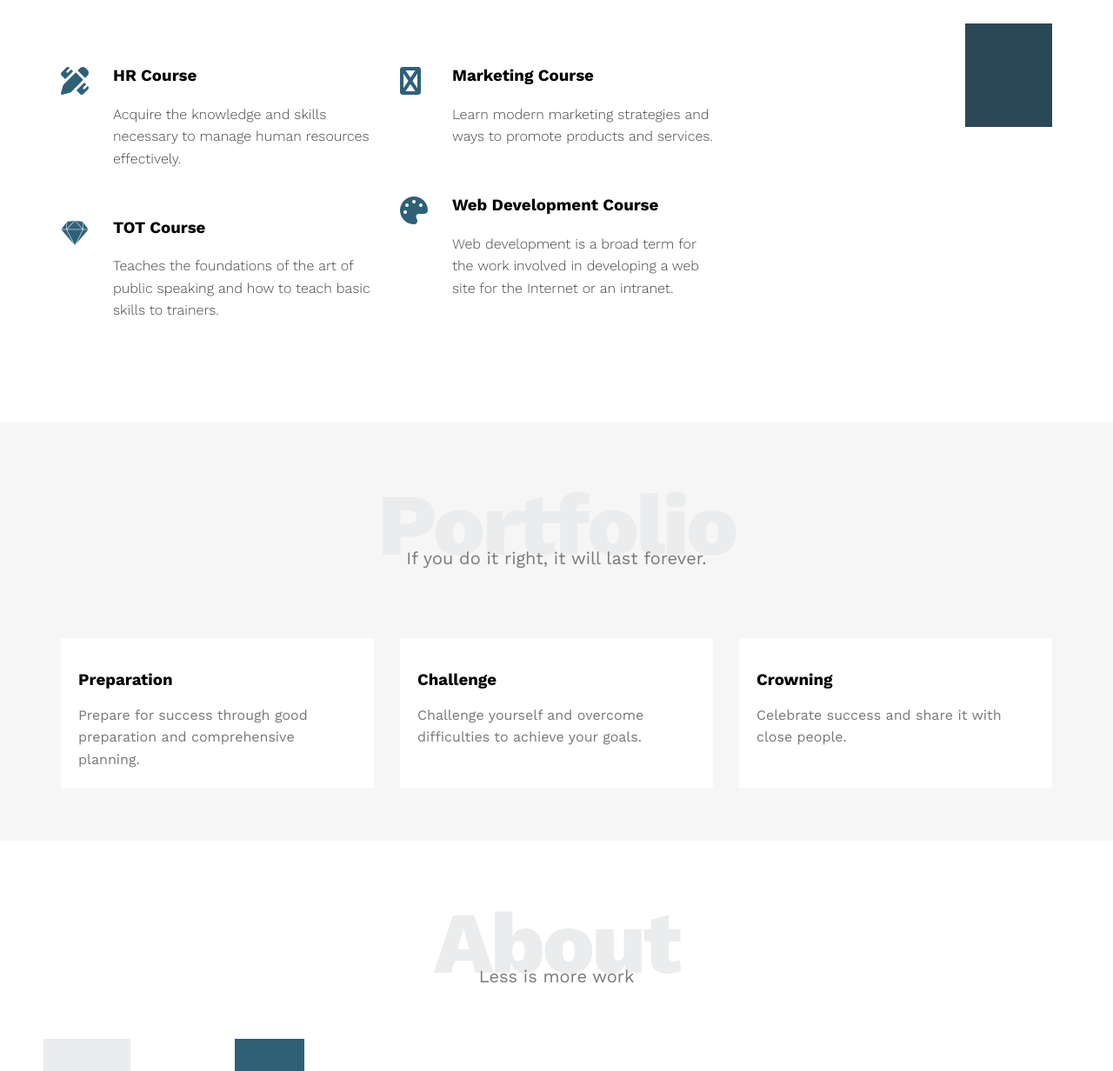
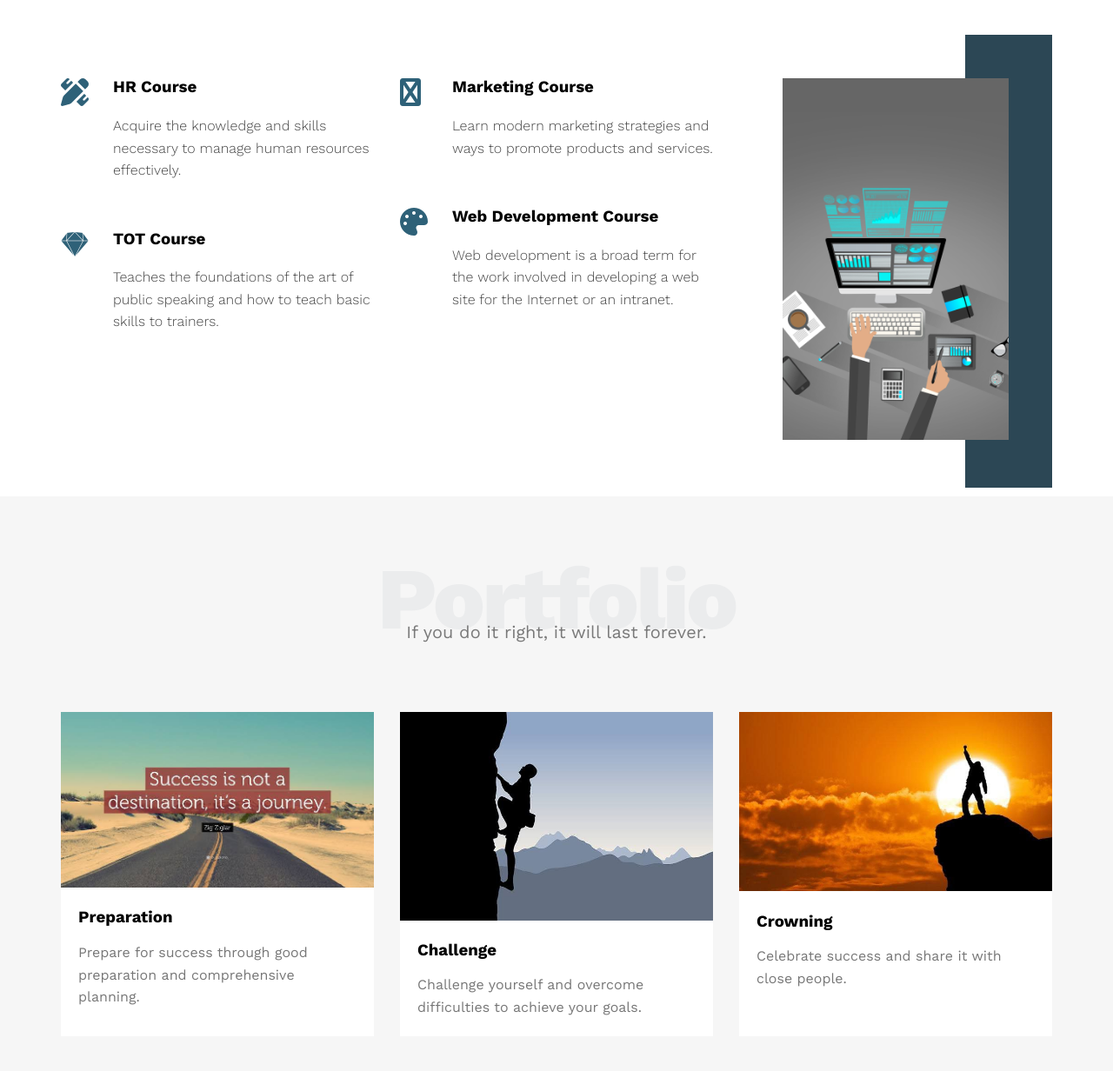
Before and after one commit to faresabdoo/Bedaya-, a plain HTML site: page index.html in a window 1280 px wide. Shown: the part 1386-2618 px from the top of the page at 87% size. Drawn offline with nearby package versions, Linux system fonts and the light colour scheme; a script that the page names is missing.

Commit message:
Upda index.html
Signed-off-by: fares abdalnaser <152656988+faresabdoo@users.noreply.github.com>

```diff
--- a/index.html
+++ b/index.html
@@ -5,13 +5,13 @@
     <meta http-equiv="X-UA-Compatible" content="IE=edge" />
     <meta name="viewport" content="width=device-width, initial-scale=1.0" />
     <title>Bedaya Company</title>
-    <link rel="sortcut icon" type="image/png" href="bedaya_logo1.png">
+    <link rel="sortcut icon" type="image/png" href="images/bedaya_logo1.png">
     <!-- Main Template CSS File -->
-    <link rel="stylesheet" href="leon.css" />
+    <link rel="stylesheet" href="css/leon.css" />
     <!-- Render All Elements Normally -->
-    <link rel="stylesheet" href="normalize.css" />
+    <link rel="stylesheet" href="css/normalize.css" />
     <!-- Font Awesome Library -->
-    <link rel="stylesheet" href="all.min.css" />
+    <link rel="stylesheet" href="css/all.min.css" />
     <!-- Google Fonts -->
     <link rel="preconnect" href="https://fonts.gstatic.com" />
     <link
@@ -23,7 +23,7 @@
     <!-- Start Header -->
     <div class="header">
       <div class="container">
-        <img decoding="async" class="logo" src="Bedaya_Logo.png" alt="" />
+        <img decoding="async" class="logo" src="images/Bedaya_Logo.png" alt="" />
         <div class="links">
           <span class="icon">
             <span></span>
@@ -121,7 +121,7 @@
           </div>
           <div class="col">
             <div class="image image-column">
-              <img decoding="async" src="services.jpg" alt="" />
+              <img decoding="async" src="images/services.jpg" alt="" />
             </div>
           </div>
         </div>
@@ -135,21 +135,21 @@
         <p>If you do it right, it will last forever.</p>
         <div class="portfolio-content">
           <div class="card">
-            <img decoding="async" src="portfolio-1.jpg" alt="" />
+            <img decoding="async" src="images/portfolio-1.jpg" alt="" />
             <div class="info">
               <h3>Preparation</h3>
               <p>Prepare for success through good preparation and comprehensive planning.</p>
             </div>
           </div>
           <div class="card">
-            <img decoding="async" src="portfolio-2.jpg" alt="" />
+            <img decoding="async" src="images/portfolio-2.jpg" alt="" />
             <div class="info">
               <h3>Challenge</h3>
               <p>Challenge yourself and overcome difficulties to achieve your goals.</p>
             </div>
           </div>
           <div class="card">
-            <img decoding="async" src="portfolio-3.jpg" alt="" />
+            <img decoding="async" src="images/portfolio-3.jpg" alt="" />
             <div class="info">
               <h3>Crowning</h3>
               <p>Celebrate success and share it with close people.</p>
@@ -166,7 +166,7 @@
         <p>Less is more work</p>
         <div class="about-content">
           <div class="image">
-            <img decoding="async" src="about.jpg" alt="" />
+            <img decoding="async" src="images/about.jpg" alt="" />
           </div>
           <div class="text">
             <p>Bedaya Company is a leading company in the field of education. We offer a wide range of training courses in personal development, human resource management, marketing, sales, English language, Hebrew language, and programming.
```
